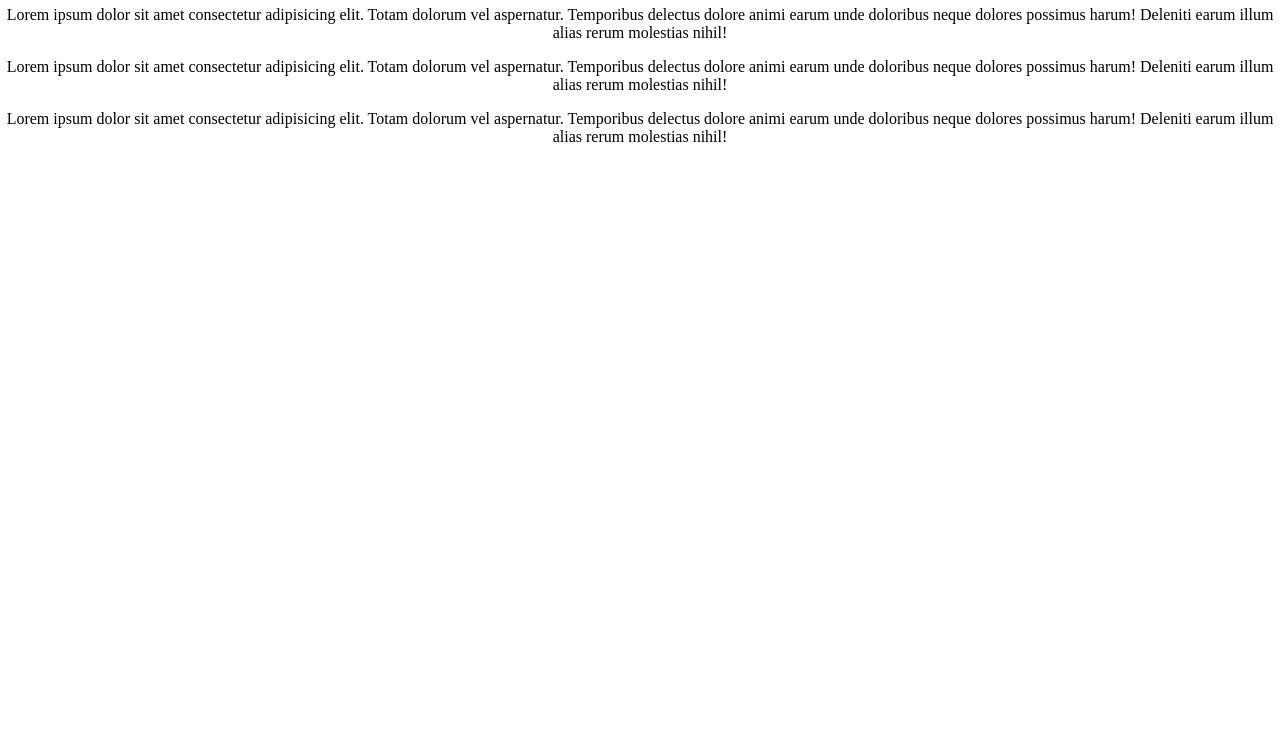
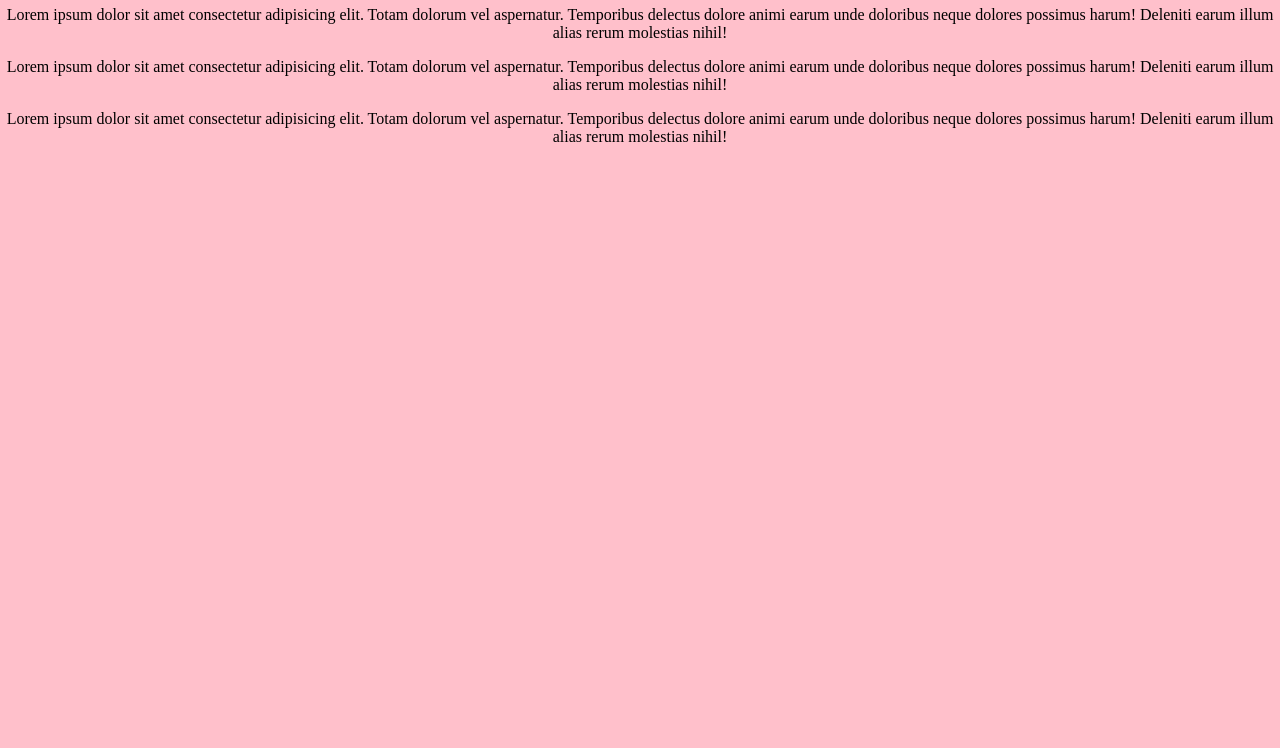
Before and after one commit to Blessonpx/proto_configuration, a plain HTML site: page index.html in a window 1280 px wide. Shown: the part 52-800 px from the top of the page. Drawn offline with Linux system fonts and the light colour scheme.

Commit message:
Update styles.css

```diff
--- a/styles.css
+++ b/styles.css
@@ -1,6 +1,6 @@
 body{
 margin:0;
-backgroung:pink;
+background:pink;
 text-align:center;
 
 }
```
